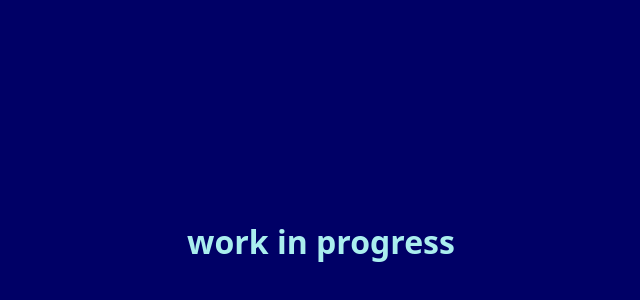
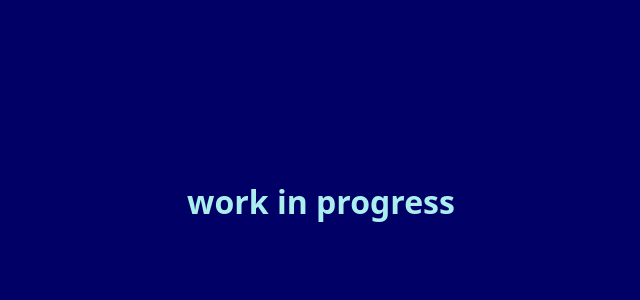
Before and after one commit to 0xa3a/0xa3a.github.io, a plain HTML site: page index.html in a window 1280 px wide. Shown: the part 176-476 px from the top of the page, without its empty margins (319-959 px from the left). Drawn offline with Linux system fonts and the light colour scheme.

Commit message:
Update main.css

```diff
--- a/main.css
+++ b/main.css
@@ -1,3 +1,3 @@
 *{margin:0;padding:0;box-sizing:border-box;}
-body{width:100%;position:fixed;top:50%;left:0;background-color:#000066;color:#aaeeee;overflow:hidden;}
+body{width:100%;position:fixed;top:45%;left:0;background-color:#000066;color:#aaeeee;overflow:hidden;}
 .content{margin:auto;width:100%;height:10%;font-weight:bold;text-align:center;align-items:center;justify-content:center;}
```
